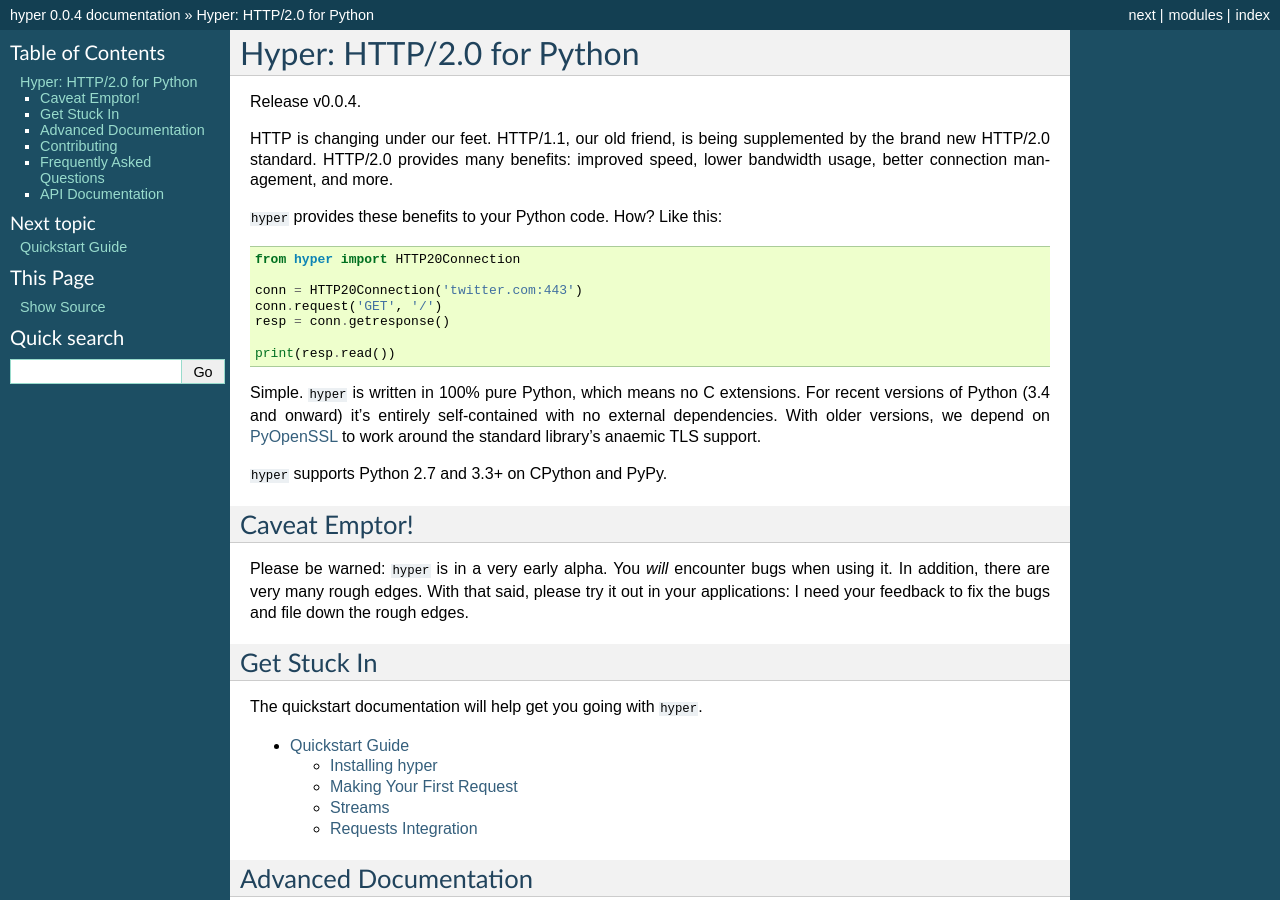
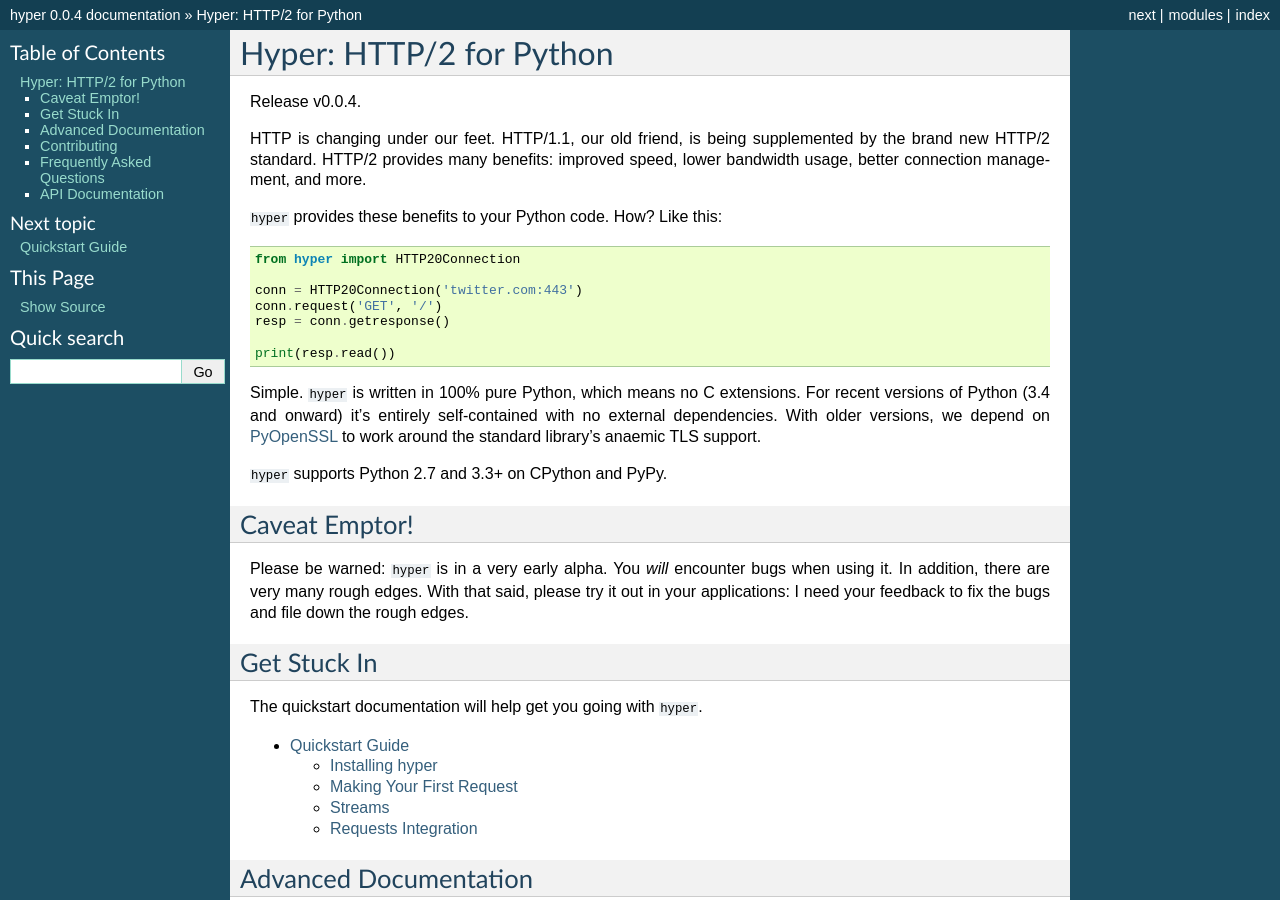
Before and after one commit to python-hyper/hyper, a Sphinx documentation site: the page built from docs/source/index.rst, in a window 1280 px wide and 900 px high. Built offline with Sphinx 7.4.7, drawn with Linux system fonts in a browser that asks for light colours; some of the changed text lies outside the part shown.

Commit message:
Remove references to HTTP/2.0 from comments.

```diff
--- a/docs/source/advanced.rst
+++ b/docs/source/advanced.rst
@@ -10,7 +10,7 @@
 
 If you're concerned about having too many TCP sockets open at any one time, you
 may want to keep your connections alive only as long as you know you'll need
-them. In HTTP/2.0 this is generally not something you should do unless you're
+them. In HTTP/2 this is generally not something you should do unless you're
 very confident you won't need the connection again anytime soon. However, if
 you decide you want to avoid keeping the connection open, you can use the
 :class:`HTTP20Connection <hyper.HTTP20Connection>` as a context manager::
@@ -42,7 +42,7 @@
 SSL/TLS Certificate Verification
 --------------------------------
 
-By default, all HTTP/2.0 connections are made over TLS, and ``hyper`` bundles
+By default, all HTTP/2 connections are made over TLS, and ``hyper`` bundles
 certificate authorities that it uses to verify the offered TLS certificates.
 Currently certificate verification cannot be disabled.
 
@@ -58,7 +58,7 @@
 Content Decompression
 ---------------------
 
-In HTTP/2.0 it's mandatory that user-agents support receiving responses that
+In HTTP/2 it's mandatory that user-agents support receiving responses that
 have their bodies compressed. As demonstrated in the quickstart guide,
 ``hyper`` transparently implements this decompression, meaning that responses
 are automatically decompressed for you. If you don't want this to happen,
@@ -71,8 +71,8 @@
 Flow Control & Window Managers
 ------------------------------
 
-HTTP/2.0 provides a facility for performing 'flow control', enabling both ends
-of a HTTP/2.0 connection to influence the rate at which data is received. When
+HTTP/2 provides a facility for performing 'flow control', enabling both ends
+of a HTTP/2 connection to influence the rate at which data is received. When
 used correctly flow control can be a powerful tool for maximising the efficiency
 of a connection. However, when used poorly, flow control leads to severe
 inefficiency and can adversely affect the throughput of the connection.
@@ -114,7 +114,7 @@
 Server Push
 -----------
 
-HTTP/2.0 provides servers with the ability to "push" additional resources to
+HTTP/2 provides servers with the ability to "push" additional resources to
 clients in response to a request, as if the client had requested the resources
 themselves. When minimizing the number of round trips is more critical than
 maximizing bandwidth usage, this can be a significant performance improvement.
--- a/docs/source/api.rst
+++ b/docs/source/api.rst
@@ -7,8 +7,8 @@
 
 This section of the documentation covers the interface portions of ``hyper``.
 
-Primary HTTP/2.0 Interface
---------------------------
+Primary HTTP/2 Interface
+------------------------
 
 .. autoclass:: hyper.HTTP20Connection
    :inherited-members:
--- a/docs/source/faq.rst
+++ b/docs/source/faq.rst
@@ -12,15 +12,15 @@
 
 .. _on my GitHub profile page: https://github.com/Lukasa
 
-What version of the HTTP/2.0 draft specification does ``hyper`` support?
-------------------------------------------------------------------------
+What version of the HTTP/2 draft specification does ``hyper`` support?
+----------------------------------------------------------------------
 
-Currently, ``hyper`` supports version 12 of the HTTP/2.0 draft specification,
+Currently, ``hyper`` supports version 12 of the HTTP/2 draft specification,
 and version 7 of the HPACK draft specification. ``hyper`` will be updated to
-keep up with the HTTP/2.0 draft specifications as they progress.
+keep up with the HTTP/2 draft specifications as they progress.
 
-Does ``hyper`` support HTTP/2.0 flow control?
----------------------------------------------
+Does ``hyper`` support HTTP/2 flow control?
+-------------------------------------------
 
 It should! If you find it doesn't, that's a bug: please `report it on GitHub`_.
 
--- a/docs/source/index.rst
+++ b/docs/source/index.rst
@@ -3,15 +3,14 @@
    You can adapt this file completely to your liking, but it should at least
    contain the root `toctree` directive.
 
-Hyper: HTTP/2.0 for Python
-=================================
+Hyper: HTTP/2 for Python
+========================
 
 Release v\ |version|.
 
 HTTP is changing under our feet. HTTP/1.1, our old friend, is being
-supplemented by the brand new HTTP/2.0 standard. HTTP/2.0 provides many
-benefits: improved speed, lower bandwidth usage, better connection management,
-and more.
+supplemented by the brand new HTTP/2 standard. HTTP/2 provides many benefits:
+improved speed, lower bandwidth usage, better connection management, and more.
 
 ``hyper`` provides these benefits to your Python code. How? Like this::
 
--- a/hyper/__init__.py
+++ b/hyper/__init__.py
@@ -4,7 +4,7 @@
 ~~~~~~
 
 A module for providing an abstraction layer over the differences between
-HTTP/1.1 and HTTP/2.0.
+HTTP/1.1 and HTTP/2.
 """
 __version__ = '0.0.4'
 
--- a/setup.py
+++ b/setup.py
@@ -38,7 +38,7 @@
 setup(
     name='hyper',
     version=version,
-    description='HTTP/2.0 for Python',
+    description='HTTP/2 for Python',
     long_description=open('README.rst').read() + '\n\n' + open('HISTORY.rst').read(),
     author='Cory Benfield',
     author_email='cory@lukasa.co.uk',
```
Also changed, not shown: README.rst (+7 -8 lines), docs/source/quickstart.rst (+11 -11 lines), 11 other files.
